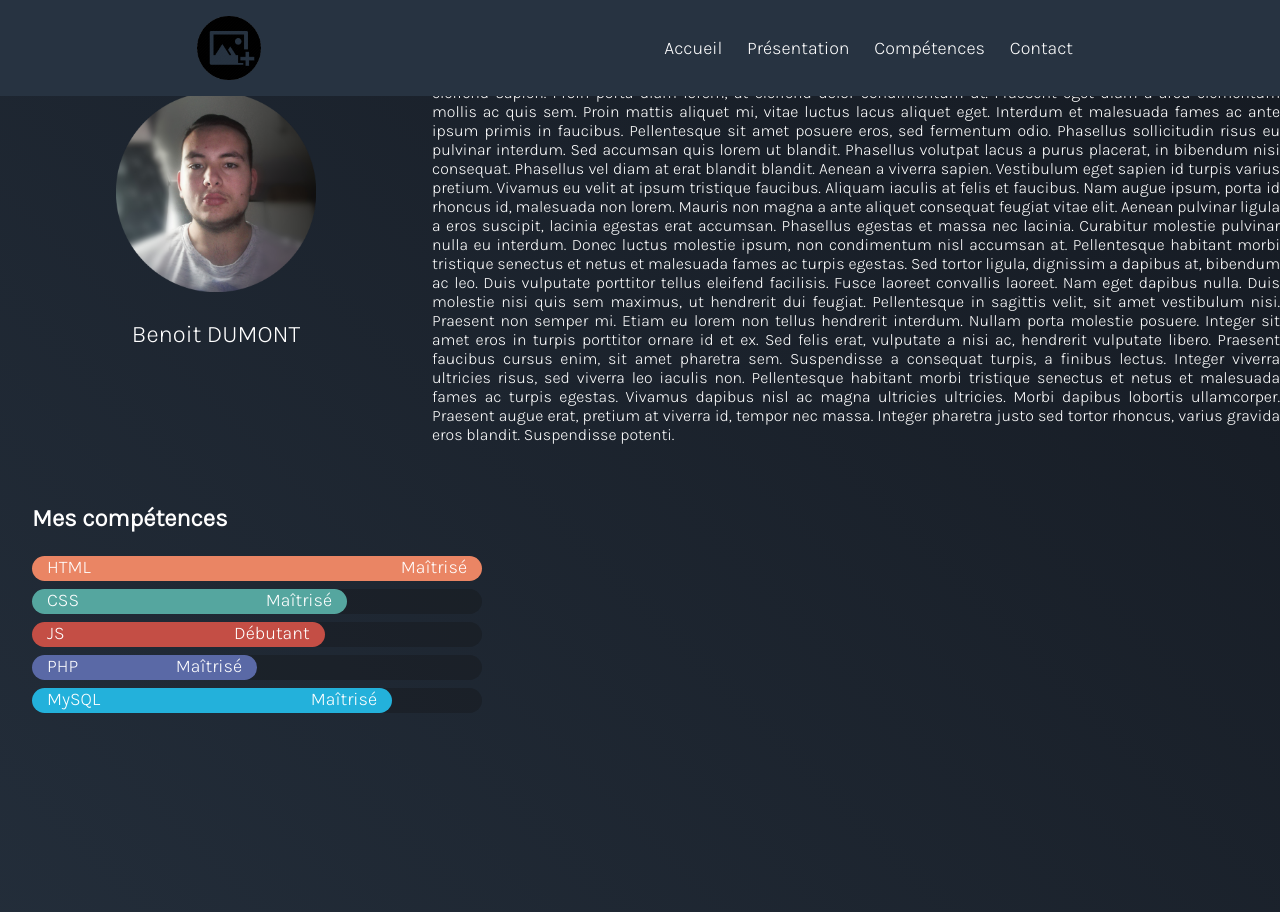
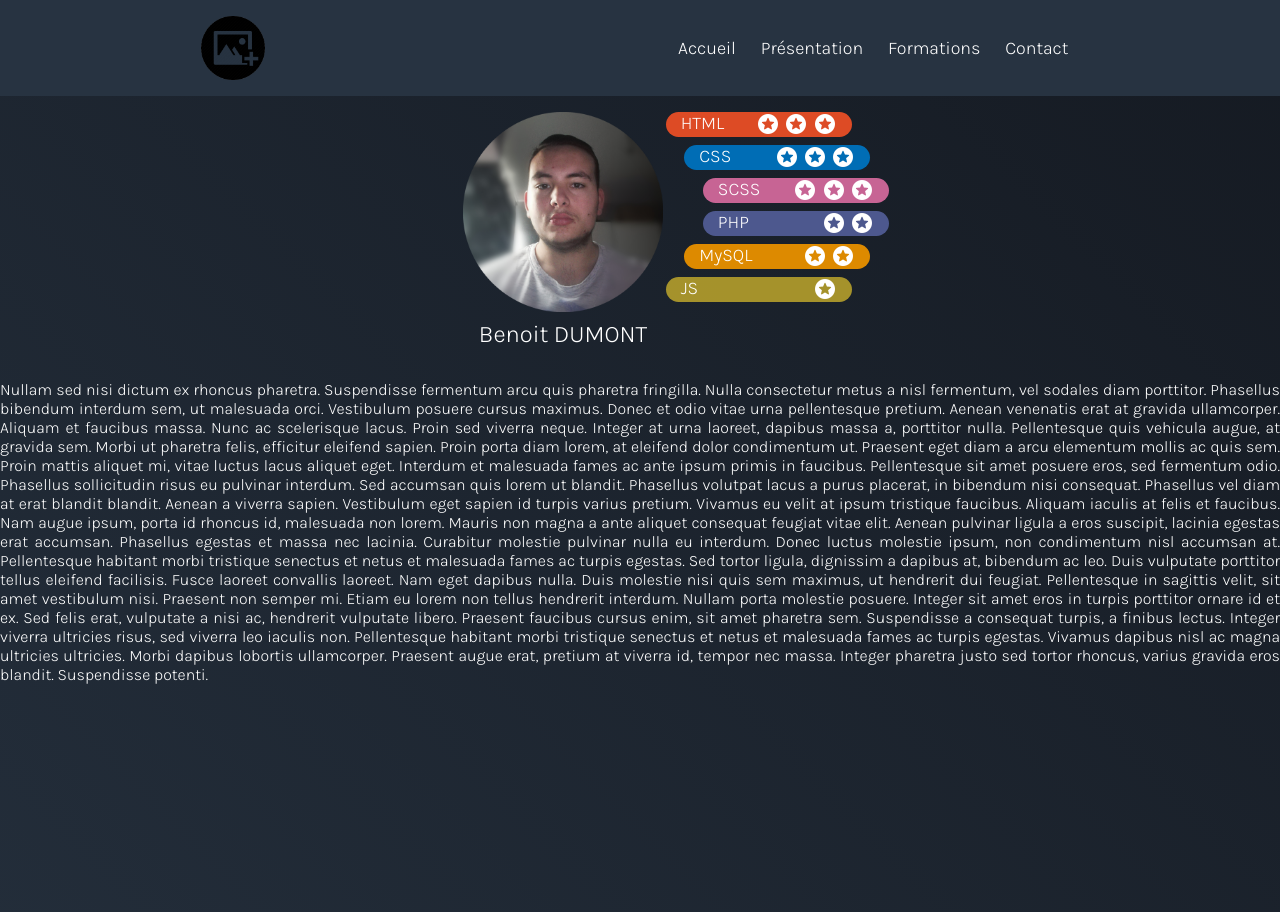
Before and after one commit to Kwaay/Portfolio, a PHP site: page / in a window 1280 px wide. Shown: the top 912 px of the page. Run offline with PHP 8.4, Linux system fonts and the light colour scheme.

Commit message:
V0.5 - Section Présentation Modifié

```diff
--- a/index.php
+++ b/index.php
@@ -5,11 +5,62 @@
             <div class="presentation-presentation">
                 <div class="img">
                      <img src="images/moi.png" alt="Ma photo">
-                </div>
-                <div class="title">
                     <p>
                         Benoit DUMONT
                     </p>
+                </div>
+
+                <div class="skill-container">
+
+                    <div class="skill-html">
+                        <span class="skill-type">HTML</span>
+                        <span class="skill-niveau">
+                            <img src="images/icons/icon-star.png" alt="Logo Star">
+                            <img src="images/icons/icon-star.png" alt="Logo Star">
+                            <img src="images/icons/icon-star.png" alt="Logo Star">
+                        </span>
+                    </div>
+
+                    <div class="skill-css">
+                        <span class="skill-type">CSS</span>
+                        <span class="skill-niveau">
+                            <img src="images/icons/icon-star.png" alt="Logo Star">
+                            <img src="images/icons/icon-star.png" alt="Logo Star">
+                            <img src="images/icons/icon-star.png" alt="Logo Star">
+                        </span>
+                    </div>
+
+                    <div class="skill-scss">
+                        <span class="skill-type">SCSS</span>
+                        <span class="skill-niveau">
+                            <img src="images/icons/icon-star.png" alt="Logo Star">
+                            <img src="images/icons/icon-star.png" alt="Logo Star">
+                            <img src="images/icons/icon-star.png" alt="Logo Star">
+                        </span>
+                    </div>
+
+                    <div class="skill-php">
+                        <span class="skill-type">PHP</span>
+                        <span class="skill-niveau">
+                            <img src="images/icons/icon-star.png" alt="Logo Star">
+                            <img src="images/icons/icon-star.png" alt="Logo Star">
+                        </span>
+                    </div>
+
+                    <div class="skill-sql">
+                        <span class="skill-type">MySQL</span>
+                        <span class="skill-niveau">
+                            <img src="images/icons/icon-star.png" alt="Logo Star">
+                            <img src="images/icons/icon-star.png" alt="Logo Star">
+                        </span>
+                    </div>
+
+                    <div class="skill-js">
+                        <span class="skill-type">JS</span>
+                        <span class="skill-niveau">
+                            <img src="images/icons/icon-star.png" alt="Logo Star">
+                        </span>
+                    </div>
                 </div>
             </div>
             <div class="presentation-text">
@@ -26,49 +77,7 @@ Praesent faucibus cursus enim, sit amet pharetra sem. Suspendisse a consequat tu
                 </p>
             </div>
         </section>
-        <section id="skills">
-            <div class="skill-container">
-                <h3> Mes compétences </h3>
-
-                <div class="skill-bar">
-                    <div class="skill-html">
-                        <span class="skill-type">HTML</span>
-                        <span class="skill-niveau">Maîtrisé</span>
-                    </div>
-                </div>
-
-                <div class="skill-bar">
-                    <div class="skill-css">
-                        <span class="skill-type">CSS</span>
-                        <span class="skill-niveau">Maîtrisé</span>
-                    </div>
-                </div>
-
-                <div class="skill-bar">
-                    <div class="skill-js">
-                        <span class="skill-type">JS</span>
-                        <span class="skill-niveau">Débutant</span>
-                    </div>
-                </div>
-
-
-                <div class="skill-bar">
-                    <div class="skill-php">
-                        <span class="skill-type">PHP</span>
-                        <span class="skill-niveau">Maîtrisé</span>
-                    </div>
-                </div>
-
-                <div class="skill-bar">
-                    <div class="skill-sql">
-                        <span class="skill-type">MySQL</span>
-                        <span class="skill-niveau">Maîtrisé</span>
-                    </div>
-                </div>
-
-
-</div>
-            </div>
+        <section id="formations">
 
         </section>
         <!-- <section id="contact">
--- a/pages/header.php
+++ b/pages/header.php
@@ -21,7 +21,7 @@
                         <a href="#presentation" class="link-button">Présentation</a>
                     </div>
                     <div class="button-skills">
-                        <a href="#skills" class="link-button">Compétences</a>
+                        <a href="#formations" class="link-button">Formations</a>
                     </div>
                     <div class="button-contact">
                         <a href="#contact" class="link-button">Contact</a>
--- a/style.css
+++ b/style.css
@@ -117,7 +117,6 @@ section {
 #presentation {
   max-width: 1920px;
   width: 100%;
-  display: flex;
   text-align: center;
   justify-content: flex-start;
   position: relative;
@@ -125,13 +124,17 @@ section {
 
 .presentation-presentation {
   padding: 2vh;
-  margin-top: 2vh;
+  margin-top: 12vh;
   width: 100%;
-  height: 50vh;
-  max-width: 400px;
-  display: flex;
+  display: inline-flex;
+  justify-content: center;
+  flex-direction: row;
+}
+
+.presentation-presentation .img {
+  display: inline-flex;
+  align-items: center;
   flex-direction: column;
-  justify-content: center;
 }
 
 .presentation-presentation .img img {
@@ -139,15 +142,21 @@ section {
   width: 200px;
 }
 
-.presentation-presentation .title p {
+.presentation-presentation .img p {
   color: white;
   font-family: "Karla", sans-serif;
   font-size: 3vh;
+  margin-block-end: 0;
+  margin-block-start: 1vh;
 }
 
 .presentation-presentation .container {
   display: flex;
   align-items: center;
+}
+
+#presentation .presentation-text {
+  display: inline-flex;
 }
 
 #presentation .presentation-text p {
@@ -156,7 +165,6 @@ section {
   height: 50vh;
   max-width: 1400px;
   display: flex;
-  flex-direction: column;
   justify-content: center;
   font-family: "Karla", sans-serif;
   font-size: medium;
@@ -164,28 +172,18 @@ section {
 }
 
 .skill-container {
-  padding: 2vh;
-  margin-top: 2vh;
-  margin-left: 2vh;
-  width: 100%;
-  height: auto;
-  max-width: 500px;
+  display: inline-flex;
+  flex-direction: column;
+  align-items: center;
 }
 
-.skill-container h3 {
+.skill-container p {
   color: white;
   font-family: "Karla", sans-serif;
-  font-size: 3vh;
-}
-
-.skill-bar {
-  width: 90%;
-  height: 25px;
-  position: relative;
-  background: rgba(17, 17, 17, 0.3);
-  margin-top: 1vh;
-  margin-bottom: 1vh;
-  border-radius: 30px;
+  font-size: 2.5vh;
+  margin-block-end: 0;
+  margin-block-start: -3vh;
+  padding-bottom: 1vh;
 }
 
 .skill-type {
@@ -208,84 +206,69 @@ section {
 
 .skill-html {
   width: 100%;
-  animation: animation-html 4s;
   height: 25px;
-  background-color: #ea8564;
+  background-color: #dd4b25;
   border-radius: 30px;
+  text-align: left;
+  margin-left: 20%;
+  margin-right: 4vh;
 }
 
-@keyframes animation-html {
-  from {
-    width: 35%;
-  }
-  to {
-    width: 100%;
-  }
-}
 .skill-css {
-  animation: animation-css 5s;
-  width: 70%;
+  margin-top: 1vh;
+  width: 100%;
   height: 25px;
-  background-color: #55a69f;
+  background-color: #006db5;
   border-radius: 30px;
+  text-align: left;
+  margin-left: 40%;
+  margin-right: 4vh;
 }
 
-@keyframes animation-css {
-  from {
-    width: 35%;
-  }
-  to {
-    width: 70%;
-  }
-}
-.skill-js {
-  animation: animation-js 4s;
-  width: 65%;
+.skill-scss {
+  margin-top: 1vh;
+  width: 100%;
   height: 25px;
-  background-color: #c44e45;
+  background-color: #c76494;
   border-radius: 30px;
+  text-align: left;
+  margin-left: 60%;
+  margin-right: 4vh;
 }
 
-@keyframes animation-js {
-  from {
-    width: 35%;
-  }
-  to {
-    width: 65%;
-  }
-}
 .skill-php {
-  animation: animation-php 4s;
-  width: 50%;
+  margin-top: 1vh;
+  width: 100%;
   height: 25px;
-  background-color: #5A69A6;
+  background-color: #4d588e;
   border-radius: 30px;
+  text-align: left;
+  margin-left: 60%;
+  margin-right: 4vh;
 }
 
-@keyframes animation-php {
-  from {
-    width: 35%;
-  }
-  to {
-    width: 50%;
-  }
-}
 .skill-sql {
-  animation: animation-sql 4s;
-  width: 80%;
+  margin-top: 1vh;
+  width: 100%;
   height: 25px;
-  background-color: #23b1db;
+  background-color: #dd8a00;
   border-radius: 30px;
+  text-align: left;
+  margin-left: 40%;
+  margin-right: 4vh;
 }
 
-@keyframes animation-sql {
-  from {
-    width: 35%;
-  }
-  to {
-    width: 80%;
-  }
+.skill-js {
+  margin-top: 1vh;
+  width: 100%;
+  height: 25px;
+  background-color: #e4c52cb0;
+  border-radius: 30px;
+  text-align: left;
+  margin-left: 20%;
+  margin-right: 4vh;
 }
+
 a:link {
   color: white;
   text-decoration: none;
--- a/style.scss
+++ b/style.scss
@@ -123,7 +123,6 @@ section {
 #presentation {
     max-width: 1920px;
     width: 100%;
-    display: flex;
     text-align: center;
     justify-content: flex-start;
     position: relative;
@@ -132,26 +131,34 @@ section {
 //--------- Présentation --------//
 .presentation-presentation {
     padding: 2vh;
-    margin-top: 2vh;
+    margin-top: 12vh;
     width: 100%;
-    height: 50vh;
-    max-width: 400px;
-    display: flex;
-    flex-direction: column;
+    display: inline-flex;
     justify-content: center;
+    flex-direction: row;
+}
+.presentation-presentation .img {
+    display:inline-flex;
+    align-items:center;
+    flex-direction:column;
 }
 .presentation-presentation .img img {
     height: auto;
     width: 200px;
 }
-.presentation-presentation .title p {
+.presentation-presentation .img p {
     color: white;
     font-family: 'Karla', sans-serif;
     font-size: 3vh;
+    margin-block-end: 0;
+    margin-block-start: 1vh;
 }
 .presentation-presentation .container {
     display: flex;
     align-items: center;
+}
+#presentation .presentation-text {
+    display: inline-flex;
 }
 #presentation .presentation-text p {
     text-align: justify;
@@ -159,7 +166,6 @@ section {
     height: 50vh;
     max-width: 1400px;
     display: flex;
-    flex-direction: column;
     justify-content: center;
     font-family: 'Karla', sans-serif;
     font-size: medium;
@@ -167,26 +173,17 @@ section {
 }
 //--------- Section Skills --------//
 .skill-container {
-    padding: 2vh;
-    margin-top: 2vh;
-    margin-left: 2vh;
-    width: 100%;
-    height: auto;
-    max-width: 500px;
+    display: inline-flex;
+    flex-direction: column;
+    align-items: center;
 }
-.skill-container h3 {
+.skill-container p {
     color: white;
     font-family:  'Karla', sans-serif;
-    font-size: 3vh;
-}
-.skill-bar {
-    width: 90%;
-    height: 25px;
-    position: relative;
-    background: rgba(17, 17, 17, .3);
-    margin-top: 1vh;
-    margin-bottom: 1vh;
-    border-radius: 30px;
+    font-size: 2.5vh;
+    margin-block-end: 0;
+    margin-block-start: -3vh;
+    padding-bottom: 1vh;
 }
 .skill-type {
     z-index: 1;
@@ -206,84 +203,63 @@ section {
 }
 .skill-html {
     width: 100%;
-    animation: animation-html 4s;
     height: 25px;
-    background-color: #ea8564;
+    background-color: #dd4b25;
     border-radius: 30px;
+    text-align: left;
+    margin-left:20%;
+    margin-right: 4vh;
 }
-@keyframes animation-html {
-    from {
-        width: 35%;
-    }
-
-    to {
-        width: 100%
-    }
+.skill-css {
+    margin-top: 1vh;
+    width: 100%;
+    height: 25px;
+    background-color: #006db5;
+    border-radius: 30px;
+    text-align: left;
+    margin-left:40%;
+    margin-right: 4vh;
 }
-
-.skill-css {
-    animation: animation-css 5s;
-    width: 70%;
+.skill-scss {
+    margin-top: 1vh;
+    width: 100%;
     height: 25px;
-    background-color: #55a69f;
+    background-color: #c76494;
     border-radius: 30px;
-}
-@keyframes animation-css {
-    from {
-        width: 35%;
-    }
-
-    to {
-        width: 70%;
-    }
-}
-
-.skill-js {
-    animation: animation-js 4s;
-    width: 65%;
-    height: 25px;
-    background-color: #c44e45;
-    border-radius: 30px;
-}
-@keyframes animation-js {
-    from {
-        width: 35%;
-    }
-    to {
-        width: 65%;
-    }
+    text-align: left;
+    margin-left:60%;
+    margin-right: 4vh;
 }
 .skill-php {
-    animation: animation-php 4s;
-    width: 50%;
+    margin-top: 1vh;
+    width: 100%;
     height: 25px;
-    background-color: #5A69A6;
+    background-color: #4d588e;
     border-radius: 30px;
-}
-@keyframes animation-php {
-    from {
-        width: 35%;
-    }
-    to {
-        width: 50%;
-    }
+    text-align: left;
+    margin-left:60%;
+    margin-right: 4vh;
 }
 .skill-sql {
-    animation: animation-sql 4s;
-    width: 80%;
+    margin-top: 1vh;
+    width: 100%;
     height: 25px;
-    background-color: #23b1db;
+    background-color: #dd8a00;
     border-radius: 30px;
+    text-align: left;
+    margin-left:40%;
+    margin-right: 4vh;
 }
-@keyframes animation-sql {
-    from {
-        width: 35%;
-    }
-    to {
-        width: 80%
-    }
+.skill-js {
+    margin-top: 1vh;
+    width: 100%;
+    height: 25px;
+    background-color: #e4c52cb0;
+    border-radius: 30px;
+    text-align: left;
+    margin-left:20%;
+    margin-right: 4vh;
 }
-
 
 a:link {
     color:white;
```
Also changed, not shown: images/Icons/age.png (deleted), images/Icons/icon-star.png (added), images/Icons/location.png (deleted).
